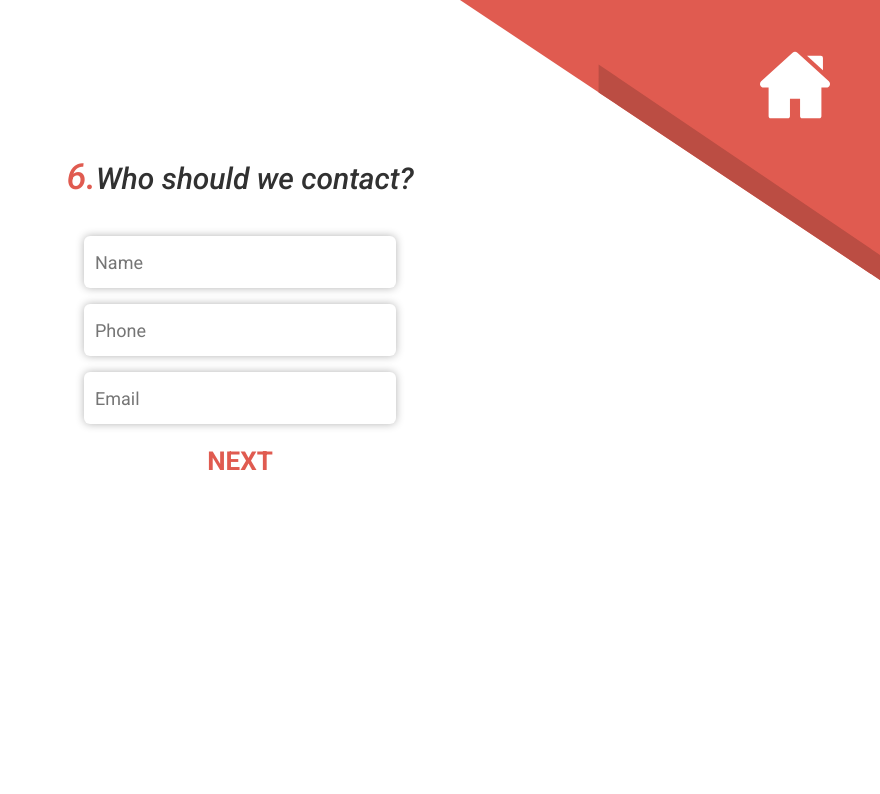
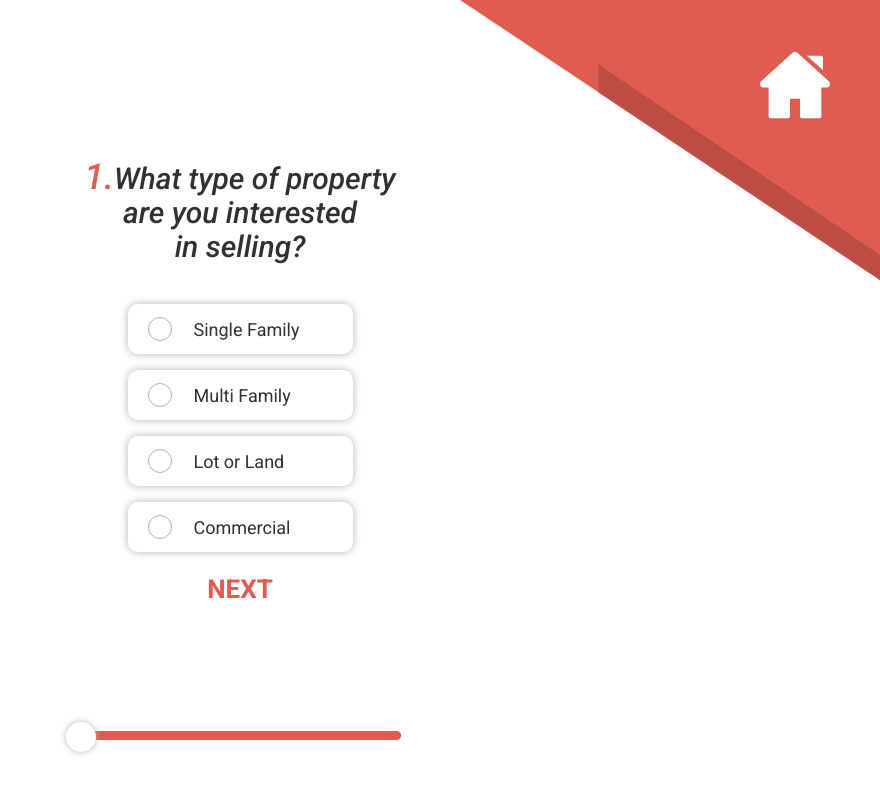
Before and after one commit to snowdamiz/realestate-form, a React (Create React App) app: page / in a window 1280 px wide. Shown: the top 794 px of the page, without its empty margins (400-1280 px from the left). Built offline with nearby package versions, Linux system fonts and the light colour scheme.

Commit message:
progress bar

```diff
--- a/src/App.js
+++ b/src/App.js
@@ -9,7 +9,7 @@ import Contact from './views/contact/contact';
 import Rundown from './views/rundown/rundown';
 
 function App() {
-  const [page, setPage] = useState(6);
+  const [page, setPage] = useState(1);
   const [type, setType] = useState(null);
   const [condition, setCondition] = useState(null);
   const [value, setValue] = useState(null);
--- a/src/components/progressBar/progressBar.js
+++ b/src/components/progressBar/progressBar.js
@@ -1,8 +1,11 @@
 import React from 'react';
+import { ProgressBarWrap } from './progressBarStyles';
 
 function ProgressBar(props) {
     return (
-        <></>
+        <ProgressBarWrap>
+            <div className={'circle' + props.page}></div>
+        </ProgressBarWrap>
     )
 }
 
--- a/src/components/progressBar/progressBarStyles.js
+++ b/src/components/progressBar/progressBarStyles.js
@@ -1,6 +1,72 @@
 import styled from 'styled-components';
-import { fonts, colors, media } from '../../views';
+import { fonts, colors, media } from '../../vars';
 
 export const ProgressBarWrap = styled.section`
+    width: 320px;
+    height: 7px;
+    border-radius: 4px;
+    background-color: ${colors.primary};
+    border: 1px solid ${colors.primary};
+    position: absolute;
+    bottom: 60px;
 
+    .circle1 {
+        width: 30px;
+        height: 30px;
+        border-radius: 50%;
+        box-shadow: 0 0 6px ${colors.shadow};
+        background-color: ${colors.white};
+        position: absolute;
+        margin: -10px 0 0 -14px;
+    }
+
+    .circle2 {
+        width: 30px;
+        height: 30px;
+        border-radius: 50%;
+        box-shadow: 0 0 6px ${colors.shadow};
+        background-color: ${colors.white};
+        position: absolute;
+        margin: -10px 0 0 80px;
+    }
+
+    .circle3 {
+        width: 30px;
+        height: 30px;
+        border-radius: 50%;
+        box-shadow: 0 0 6px ${colors.shadow};
+        background-color: ${colors.white};
+        position: absolute;
+        margin: -10px 0 0 120px;
+    }
+
+    .circle4 {
+        width: 30px;
+        height: 30px;
+        border-radius: 50%;
+        box-shadow: 0 0 6px ${colors.shadow};
+        background-color: ${colors.white};
+        position: absolute;
+        margin: -10px 0 0 180px;
+    }
+
+    .circle5 {
+        width: 30px;
+        height: 30px;
+        border-radius: 50%;
+        box-shadow: 0 0 6px ${colors.shadow};
+        background-color: ${colors.white};
+        position: absolute;
+        margin: -10px 0 0 260px;
+    }
+
+    .circle6 {
+        width: 30px;
+        height: 30px;
+        border-radius: 50%;
+        box-shadow: 0 0 6px ${colors.shadow};
+        background-color: ${colors.white};
+        position: absolute;
+        margin: -10px 0 0 315px;
+    }
 `;
--- a/src/views/address/address.js
+++ b/src/views/address/address.js
@@ -1,9 +1,14 @@
 import React from 'react';
 import Header from '../../components/header/header';
+import ProgressBar from '../../components/progressBar/progressBar';
 import { AddressWrap } from './addressStyles';
 import { Content, Input } from '../../globalStyles';
 
 function Address(props) {
+    const NextStep = () => {
+        props.setPage(props.page + 1);
+    }
+
     return (
         <AddressWrap>
             <Header
@@ -37,7 +42,8 @@ function Address(props) {
                 </h1>
                 <Input type="text" placeholder="Address" />
                 <Input type="text" placeholder="Zip Code" />
-                <button>NEXT</button>
+                <button onClick={NextStep}>NEXT</button>
+                <ProgressBar page={props.page} />
             </Content>
         </AddressWrap>
     )
--- a/src/views/condition/condition.js
+++ b/src/views/condition/condition.js
@@ -1,10 +1,15 @@
 import React from 'react';
 import Header from '../../components/header/header';
+import ProgressBar from '../../components/progressBar/progressBar';
 import { ConditionWrap } from './conditionStyles';
 import { Content, Button } from '../../globalStyles';
 import Checkmark from '../../assets/checkmark.svg';
 
 function Condition(props) {
+    const NextStep = () => {
+        props.setPage(props.page + 1);
+    }
+
     return (
         <ConditionWrap>
             <Header
@@ -56,7 +61,8 @@ function Condition(props) {
                     <div className={props.type === 4 ? 'radio-active' : 'radio-inactive'}></div>
                     <h3 className={props.type === 4 ? 'text-active' : 'text-inactive'}>Very Bad</h3>
                 </Button>
-                <button>NEXT</button>
+                <button onClick={NextStep}>NEXT</button>
+                <ProgressBar page={props.page} />
             </Content>
         </ConditionWrap>
     )
--- a/src/views/contact/contact.js
+++ b/src/views/contact/contact.js
@@ -1,9 +1,14 @@
 import React from 'react';
 import Header from '../../components/header/header';
+import ProgressBar from '../../components/progressBar/progressBar';
 import { ContactWrap } from './contactStyles';
 import { Content, Input } from '../../globalStyles';
 
 function Contact(props) {
+    const NextStep = () => {
+        props.setPage(props.page + 1);
+    }
+
     return (
         <ContactWrap>
             <Header
@@ -36,7 +41,8 @@ function Contact(props) {
                 <Input type="text" placeholder="Name" />
                 <Input type="text" placeholder="Phone" />
                 <Input type="text" placeholder="Email" />
-                <button>NEXT</button>
+                <button onClick={NextStep}>NEXT</button>
+                <ProgressBar page={props.page} />
             </Content>
         </ContactWrap>
     )
--- a/src/views/timeline/timeline.js
+++ b/src/views/timeline/timeline.js
@@ -1,10 +1,15 @@
 import React from 'react';
 import Header from '../../components/header/header';
+import ProgressBar from '../../components/progressBar/progressBar';
 import { TimelineWrap } from './timelineStyles';
 import { Content, Button } from '../../globalStyles';
 import Checkmark from '../../assets/checkmark.svg';
 
 function Timeline(props) {
+    const NextStep = () => {
+        props.setPage(props.page + 1);
+    }
+
     return (
         <TimelineWrap>
             <Header
@@ -57,7 +62,8 @@ function Timeline(props) {
                     <div className={props.type === 4 ? 'radio-active' : 'radio-inactive'}></div>
                     <h3 className={props.type === 4 ? 'text-active' : 'text-inactive'}>20 Business Days</h3>
                 </Button>
-                <button>NEXT</button>
+                <button onClick={NextStep}>NEXT</button>
+                <ProgressBar page={props.page} />
             </Content>
         </TimelineWrap>
     )
--- a/src/views/type/type.js
+++ b/src/views/type/type.js
@@ -1,10 +1,15 @@
 import React from 'react';
 import Header from '../../components/header/header';
+import ProgressBar from '../../components/progressBar/progressBar';
 import { TypeWrap } from './typeStyles';
 import { Content, Button } from '../../globalStyles';
 import Checkmark from '../../assets/checkmark.svg';
 
 function Type(props) {
+    const NextStep = () => {
+        props.setPage(props.page + 1);
+    }
+
     return (
         <TypeWrap>
             <Header
@@ -57,7 +62,8 @@ function Type(props) {
                     <div className={props.type === 4 ? 'radio-active' : 'radio-inactive'}></div>
                     <h3 className={props.type === 4 ? 'text-active' : 'text-inactive'}>Commercial</h3>
                 </Button>
-                <button>NEXT</button>
+                <button onClick={NextStep}>NEXT</button>
+                <ProgressBar page={props.page} />
             </Content>
         </TypeWrap>
     )
--- a/src/views/value/value.js
+++ b/src/views/value/value.js
@@ -1,8 +1,49 @@
 import React from 'react';
+import Header from '../../components/header/header';
+import ProgressBar from '../../components/progressBar/progressBar';
+import { ValueWrap } from './valueStyles';
+import { Content } from '../../globalStyles';
 
 function Value(props) {
+    const NextStep = () => {
+        props.setPage(props.page + 1);
+    }
+
     return (
-        <></>
+        <ValueWrap>
+            <Header
+                page={props.page}
+                setPage={props.setPage}
+                type={props.type}
+                setType={props.setType}
+                condition={props.condition}
+                setCondition={props.setCondition}
+                value={props.value}
+                setValue={props.setValue}
+                timeline={props.timeline}
+                setTimeline={props.setTimeline}
+                address={props.address}
+                setAddress={props.setAddress}
+                zip={props.zip}
+                setZip={props.setZip}
+                name={props.name}
+                setName={props.setName}
+                phone={props.phone}
+                setPhone={props.setPhone}
+                email={props.email}
+                setEmail={props.setEmail} />
+
+            <Content>
+                <h1>
+                    <span>3.</span>
+                    In your opinion, what<br/>
+                    is the fair value of<br />
+                    the property?
+                </h1>
+                <button onClick={NextStep}>NEXT</button>
+                <ProgressBar page={props.page} />
+            </Content>
+        </ValueWrap>
     )
 }
 
--- a/src/views/value/valueStyles.js
+++ b/src/views/value/valueStyles.js
@@ -1,6 +1,7 @@
 import styled from 'styled-components';
-import { fonts, colors, media } from '../../views';
+import { fonts, colors, media } from '../../vars';
 
 export const ValueWrap = styled.section`
-
+    width: 100%;
+    // border: 1px solid red;
 `;
```
